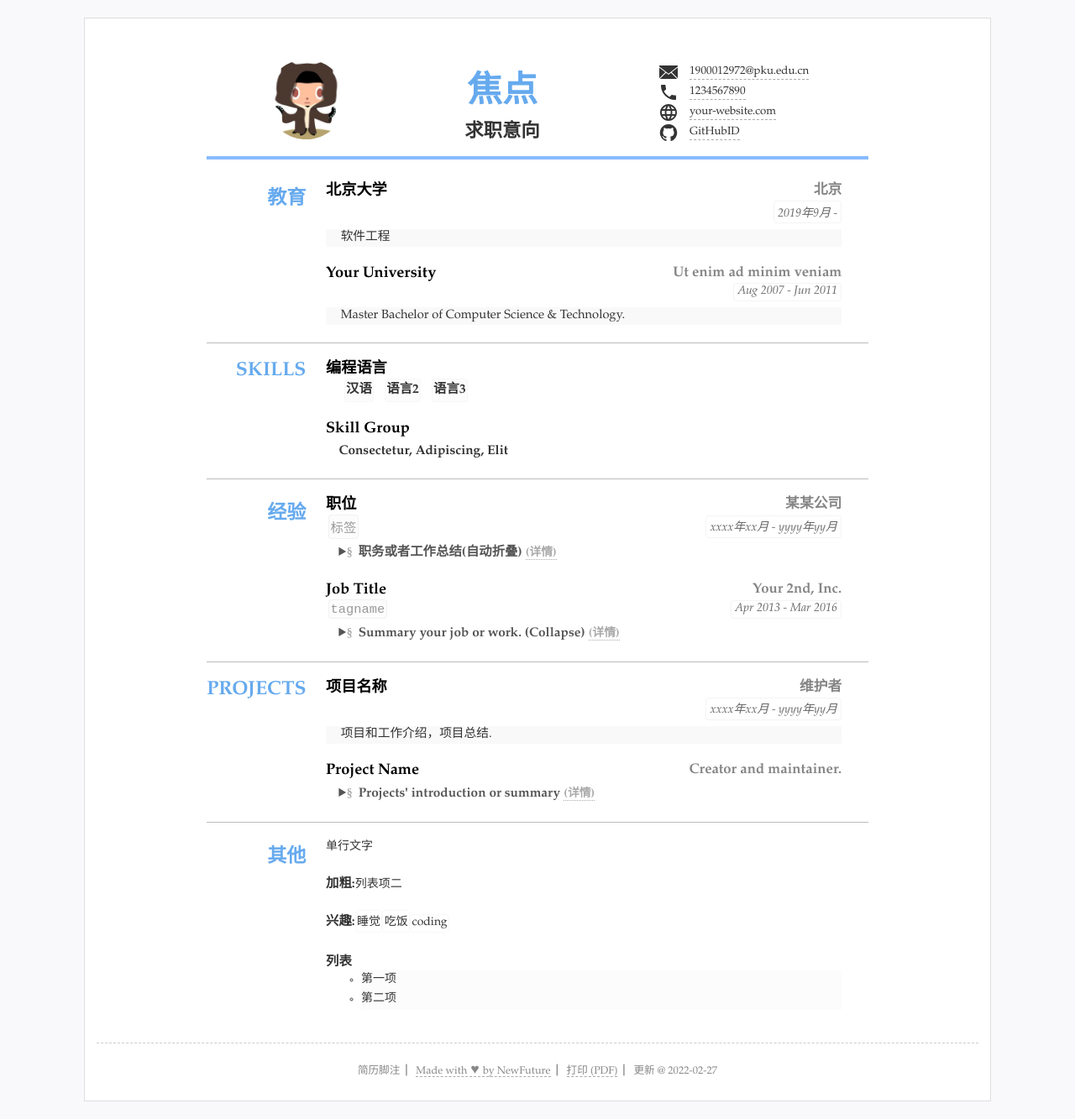
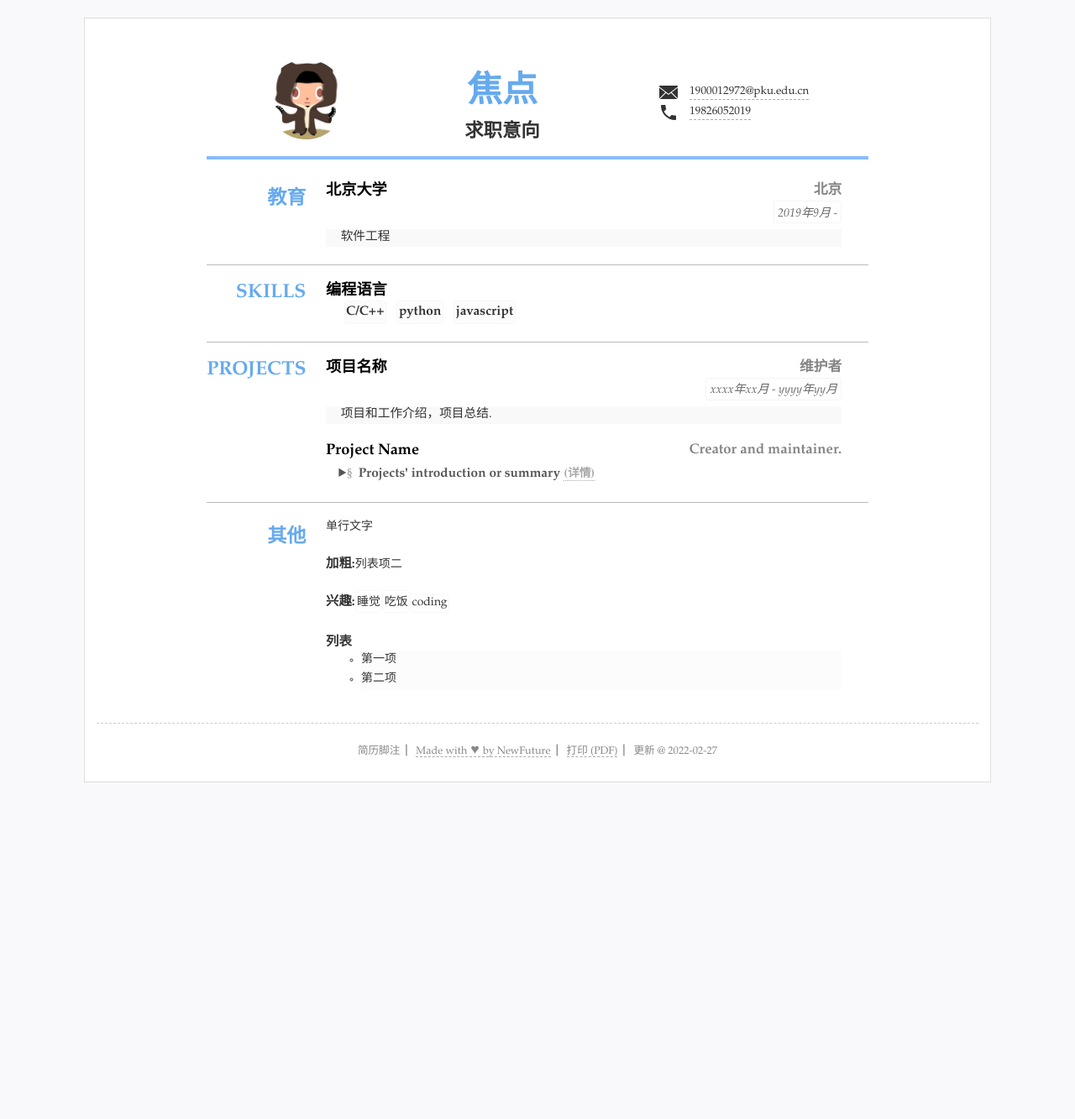
Before and after one commit to jiaodianai/CV, a Jekyll site: the page built from index.html, in a window 1280 px wide. Shown: the whole page at 84% size. Built offline with Jekyll 4.4.1, drawn with Linux system fonts in a browser that asks for light colours; after the commit the page ends 953 px from its top, so only the background shows below that.

Commit message:
Update resume.yml

```diff
--- a/_data/resume.yml
+++ b/_data/resume.yml
@@ -12,16 +12,9 @@ contact: #联系方式连接等3~5行
 - text: "1900012972@pku.edu.cn" #文本内容
   href: 'mailto:youremail@example.com' #链接，无链接则空
   icon: 'icons/email.svg' #图标 svg文件
-- text: "1234567890"
+- text: "19826052019"
   href: 'tel:1234567890'
   icon: 'icons/phone.svg'
-- text: "your-website.com"
-  href: 'http://your-website.com'
-  icon: 'icons/web.svg'
-- text: "GitHubID"
-  href: 'https://github.com/NewFuture'
-  icon: "icons/github.svg"
-  attr: 'target="_blank"' #新标签页打开
   # - text: "地址"
   #   icon: "icons/location.svg"
 
@@ -34,41 +27,15 @@ main: #简历主要内容，
     duration: "2019年9月 - "
     sub: 北京
     detail: 软件工程
-  - title: Your University
-    duration: Aug 2007 - Jun 2011
-    sub: Ut enim ad minim veniam
-    detail: Master Bachelor of Computer Science & Technology.
 
 - type: skills
   # name: "技能"
   content:
   - title: 编程语言
     items: #itmems 可以小块的方式显示
-    - 汉语
-    - 语言2
-    - 语言3
-  - title: Skill Group
-    summary: Consectetur, Adipiscing, Elit
-
-- type: experience
-  name: 经验
-  content:
-  - title: 职位
-    sub: 某某公司
-    duration: "xxxx年xx月 - yyyy年yy月"
-    tags:
-    - 标签
-    summary: 职务或者工作总结(自动折叠)
-    detail: 同时包含 summary和detail在Chrome，Safari(包括IOS)，Android和新版Firefox等会自动折叠，不支持折叠的浏览器和展开后表现一致
-    # open: open
-    #可以设置open默认展开
-  - title: Job Title
-    sub: Your 2nd, Inc.
-    duration: Apr 2013 - Mar 2016
-    tags:
-    - tagname
-    summary: Summary your job or work. (Collapse)
-    detail: Details can be collapsed in Chrome Safari, Firefox, Opera and so on. Duis aute irure dolor in reprehenderit in voluptate velit esse cillum dolore eu fugiat nulla pariatur. Excepteur sint occaecat cupidatat non proident, sunt in culpa qui officia deserunt mollit anim id est laborum.
+    - C/C++
+    - python
+    - javascript
 
 - type: projects
   name: Projects
```
